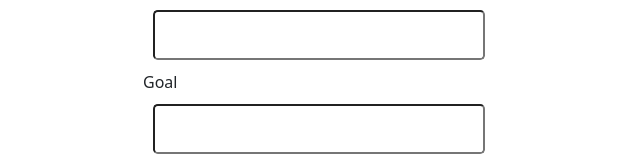
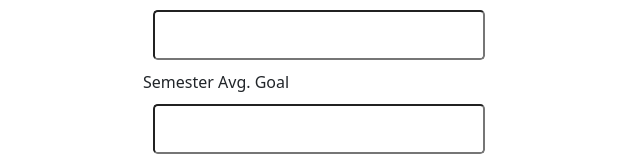
Before and after one commit to Axeinator/Grade-Tools, a website: page public/calculator.html in a window 1280 px wide. Shown: the part 498-658 px from the top of the page, without its empty margins (321-961 px from the left). Drawn offline with nearby package versions, Linux system fonts and the light colour scheme.

Commit message:
fixed wording in calc page

```diff
--- a/public/calculator.html
+++ b/public/calculator.html
@@ -23,7 +23,7 @@
             <input type="number" id="c2" class="form-control-lg"><br>
             <label for="c3">Cycle 3</label><br>
             <input type="number" id="c3" class="form-control-lg"><br>
-            <label for="goal">Goal</label><br>
+            <label for="goal">Semester Avg. Goal</label><br>
             <input type="number" id="goal" class="form-control-lg"><br>
         </form>
     </div>
```
